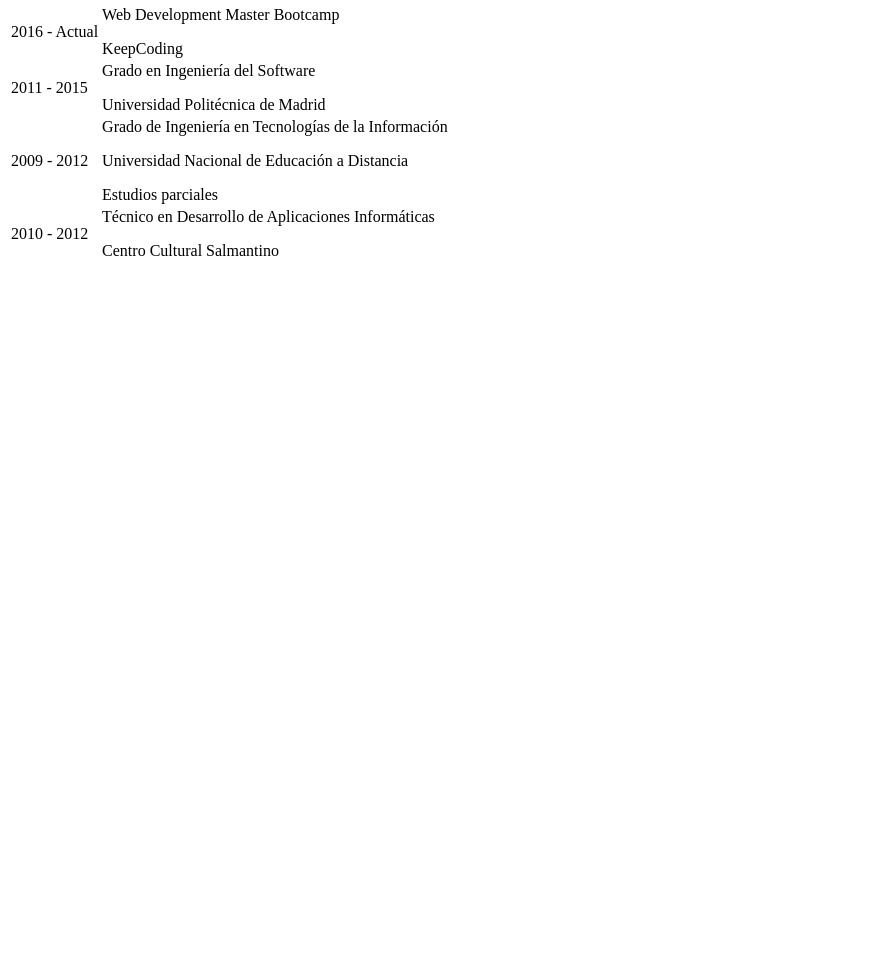
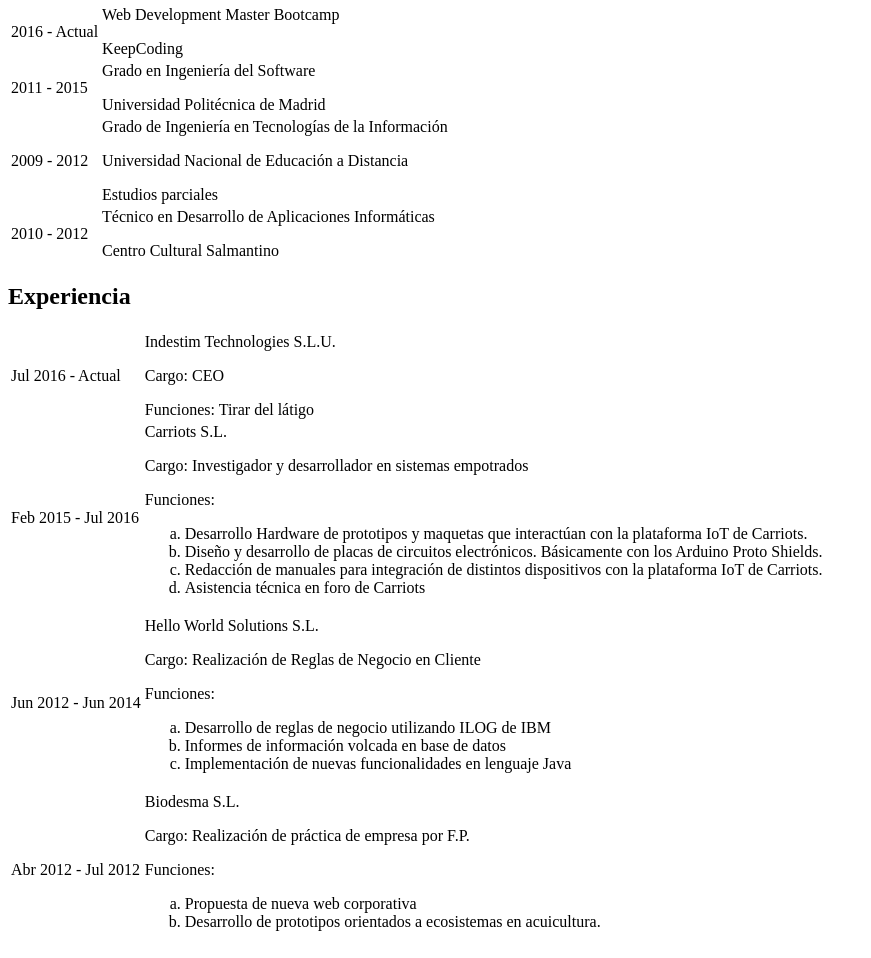
Before and after one commit to christian-es/kc-html5, a plain HTML site: page index.html in a window 1280 px wide. Shown: the part 323-1281 px from the top of the page, without its empty margins (0-871 px from the left). Before the commit the page ends 800 px from the top, so only its background shows below. Drawn offline with Linux system fonts and the light colour scheme.

Commit message:
contenido sección experiencia

```diff
--- a/index.html
+++ b/index.html
@@ -78,7 +78,56 @@
 	</section>
 
 	<section id="experiencia">
-
+		<h2>Experiencia</h2>
+		<table>
+			<tr>
+				<td>Jul 2016 - Actual</td>
+				<td>
+					<p>Indestim Technologies S.L.U.</p>
+					<p>Cargo: CEO</p>
+					<p>Funciones: Tirar del látigo</p>
+				</td>
+			</tr>
+			<tr>
+				<td>Feb 2015 - Jul 2016</td>
+				<td>
+					<p>Carriots S.L.</p>
+					<p>Cargo: Investigador y desarrollador en sistemas empotrados</p>
+					<p>Funciones:</p>
+					<ul>
+						<li type="a">Desarrollo Hardware de prototipos y maquetas que interactúan con la plataforma IoT de Carriots.</li>
+						<li type="a">Diseño y desarrollo de placas de circuitos electrónicos. Básicamente con los Arduino Proto Shields.</li>
+						<li type="a">Redacción de manuales para integración de distintos dispositivos con la plataforma IoT de Carriots.</li>
+						<li type="a">Asistencia técnica en foro de Carriots</li>
+					</ul>
+				</td>
+			</tr>
+			<tr>
+				<td>Jun 2012 - Jun 2014</td>
+				<td>
+					<p>Hello World Solutions S.L.</p>
+					<p>Cargo: Realización de Reglas de Negocio en Cliente</p>
+					<p>Funciones:</p>
+					<ul>
+						<li type="a">Desarrollo de reglas de negocio utilizando ILOG de IBM</li>
+						<li type="a">Informes de información volcada en base de datos</li>
+						<li type="a">Implementación de nuevas funcionalidades en lenguaje Java</li>
+					</ul>
+				</td>
+			</tr>
+			<tr>
+				<td>Abr 2012 - Jul 2012</td>
+				<td>
+					<p>Biodesma S.L.</p>
+					<p>Cargo: Realización de práctica de empresa por F.P.</p>
+					<p>Funciones:</p>
+					<ul>
+						<li type="a">Propuesta de nueva web corporativa</li>
+						<li type="a">Desarrollo de prototipos orientados a ecosistemas en acuicultura.</li>
+					</ul>
+				</td>
+			</tr>
+		</table>
 	</section>
 
 	<section id="sobre-mi">
```
